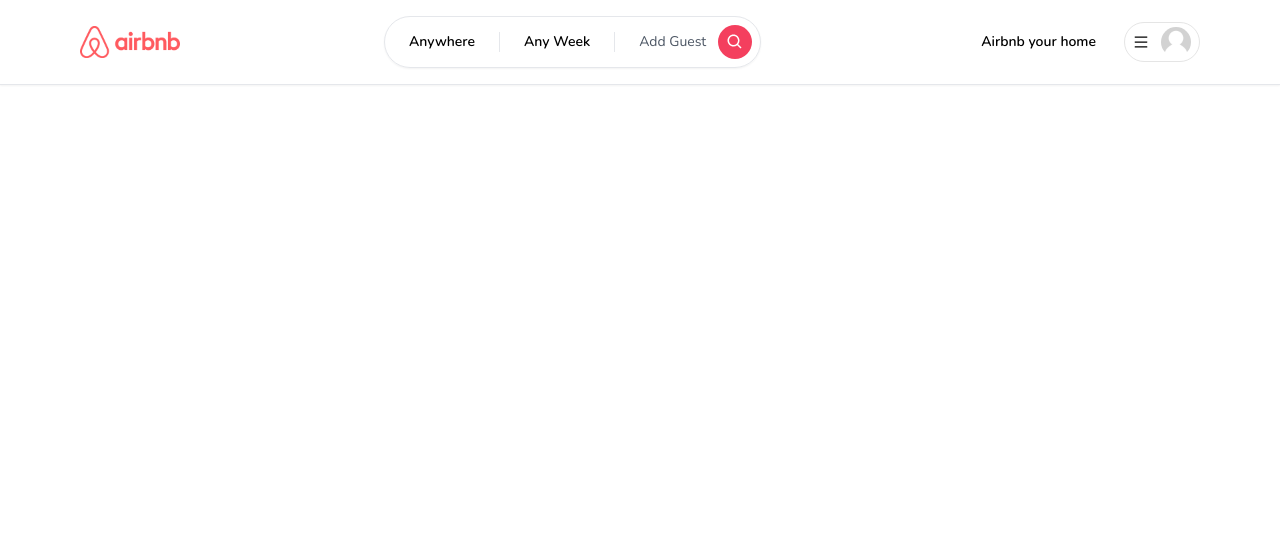
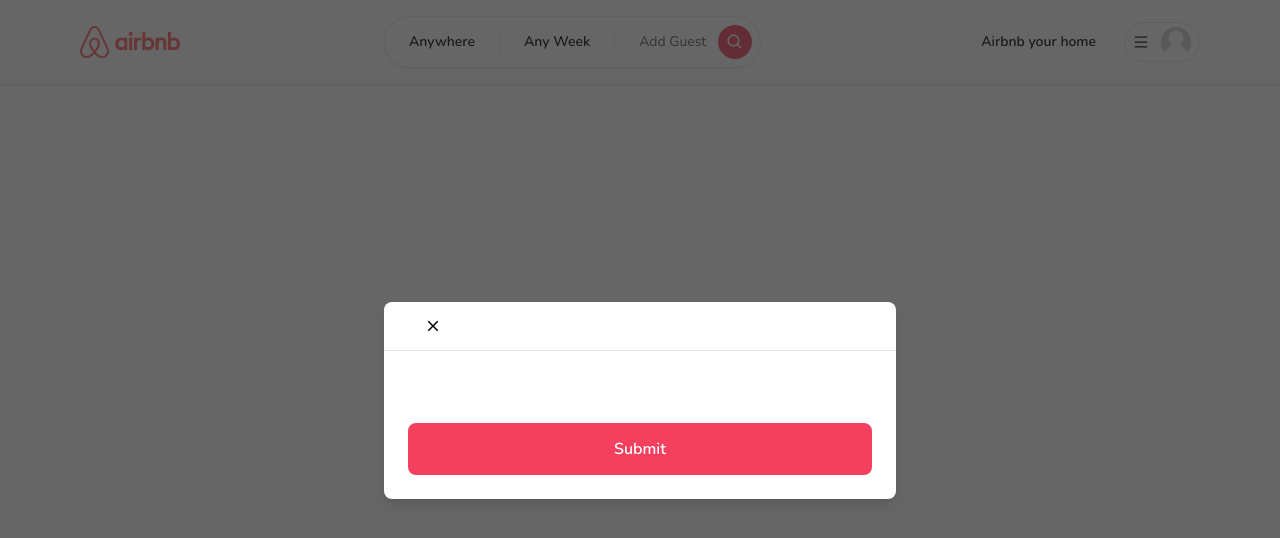
Before and after one commit to ihossen016/Airbnb-Clone, a Next.js app: page / in a window 1280 px wide. Shown: the top 538 px of the page. Built offline with nearby package versions, Linux system fonts and the light colour scheme.

Commit message:
basic modal structure created

```diff
--- /dev/null
+++ b/app/components/Button.tsx
@@ -0,0 +1,42 @@
+"use client";
+
+import { IconType } from "react-icons";
+
+interface ButtonProps {
+    label: string;
+    onClick: (e: React.MouseEvent<HTMLButtonElement>) => void;
+    disabled?: boolean;
+    outline?: boolean;
+    small?: boolean;
+    icon?: IconType;
+}
+
+const Button: React.FC<ButtonProps> = ({
+    label,
+    onClick,
+    disabled,
+    outline,
+    small,
+    icon: Icon,
+}) => {
+    return (
+        <button
+            disabled={disabled}
+            onClick={onClick}
+            className={`relative disabled:opacity-70 disabled:cursor-not-allowed rounded-lg hover:opacity-80 transition w-full
+                ${outline ? "bg-white" : "bg-rose-500"}
+                ${outline ? "border-black" : "border-rose-500"}
+                ${outline ? "text-black" : "text-white"}
+                ${small ? "text-sm" : "text-md"}
+                ${small ? "py-1" : "py-3"}
+                ${small ? "font-light" : "font-semibold"}
+                ${small ? "border-[1px]" : "border-2"}
+            `}
+        >
+            {Icon && <Icon size={24} className="absolute left-4 top-3" />}
+            {label}
+        </button>
+    );
+};
+
+export default Button;
--- /dev/null
+++ b/app/components/modals/Modal.tsx
@@ -0,0 +1,127 @@
+"use client";
+
+import { useCallback, useEffect, useState } from "react";
+import { IoMdClose } from "react-icons/io";
+
+// components
+import Button from "../Button";
+
+interface ModalProps {
+    isOpen?: boolean;
+    onClose: () => void;
+    onSubmit: () => void;
+    title?: string;
+    body?: React.ReactElement;
+    footer?: React.ReactElement;
+    actionLabel: string;
+    disabled?: boolean;
+    secondaryAction?: () => void;
+    secondaryActionLabel?: string;
+}
+
+const Modal: React.FC<ModalProps> = ({
+    isOpen,
+    onClose,
+    onSubmit,
+    title,
+    body,
+    footer,
+    actionLabel,
+    disabled,
+    secondaryAction,
+    secondaryActionLabel,
+}) => {
+    const [showModal, setShowModal] = useState(isOpen);
+
+    useEffect(() => {
+        setShowModal(isOpen);
+    }, [isOpen]);
+
+    const handleClose = useCallback(() => {
+        if (disabled) {
+            return;
+        }
+
+        setShowModal(false);
+        setTimeout(() => {
+            onClose();
+        }, 300);
+    }, [disabled, onClose]);
+
+    const handleSubmit = useCallback(() => {
+        if (disabled) {
+            return;
+        }
+
+        onSubmit();
+    }, [disabled, onSubmit]);
+
+    const handleSecondaryAction = useCallback(() => {
+        if (disabled || !secondaryAction) {
+            return;
+        }
+
+        secondaryAction();
+    }, [disabled, secondaryAction]);
+
+    if (!isOpen) {
+        return null;
+    }
+
+    return (
+        <>
+            <div className="justify-center items-center flex overflow-x-hidden overflow-y-auto fixed inset-0 z-50 outline-none focus:outline-none bg-neutral-800/70">
+                <div className=" relative w-full md:w-4/6 lg:w-3/6 xl:w-2/5 my-6 mx-auto h-full lg:h-auto md:h-auto">
+                    {/* Modal Content*/}
+                    <div
+                        className={`
+                            translate duration-300 h-full
+                            ${showModal ? "translate-y-0" : "translate-y-full"}
+                            ${showModal ? "opacity-100" : "opacity-0"}
+                        `}
+                    >
+                        <div className="translate h-full lg:h-auto md:h-auto border-0 rounded-lg shadow-lg relative flex flex-col w-full bg-white outline-none focus:outline-none">
+                            {/* Modal Header */}
+                            <div className="flex items-center p-6 rounded-t justify-center relative border-b-[1px]">
+                                <button
+                                    className="p-1 border-0 hover:opacity-70 transition absolute left-9"
+                                    onClick={handleClose}
+                                >
+                                    <IoMdClose size={18} />
+                                </button>
+                                <div className="text-lg font-semibold">
+                                    {title}
+                                </div>
+                            </div>
+
+                            {/* Modal Body */}
+                            <div className="relative p-6 flex-auto">{body}</div>
+
+                            {/* Modal Footer */}
+                            <div className="flex flex-col gap-2 p-6">
+                                <div className="flex flex-row items-center gap-4 w-full">
+                                    {secondaryAction &&
+                                        secondaryActionLabel && (
+                                            <Button
+                                                disabled={disabled}
+                                                label={secondaryActionLabel}
+                                                onClick={handleSecondaryAction}
+                                                outline
+                                            />
+                                        )}
+                                    <Button
+                                        disabled={disabled}
+                                        label={actionLabel}
+                                        onClick={handleSubmit}
+                                    />
+                                </div>
+                            </div>
+                        </div>
+                    </div>
+                </div>
+            </div>
+        </>
+    );
+};
+
+export default Modal;
--- a/app/layout.tsx
+++ b/app/layout.tsx
@@ -1,6 +1,9 @@
-import Navbar from "./components/Navbar/Navbar";
 import "./globals.css";
 import { Nunito } from "next/font/google";
+
+// componensts
+import Navbar from "./components/Navbar/Navbar";
+import Modal from "./components/modals/Modal";
 
 const font = Nunito({ subsets: ["latin"] });
 
@@ -17,6 +20,7 @@
     return (
         <html lang="en">
             <body className={font.className}>
+                <Modal actionLabel="Submit" isOpen />
                 <Navbar />
                 {children}
             </body>
```
